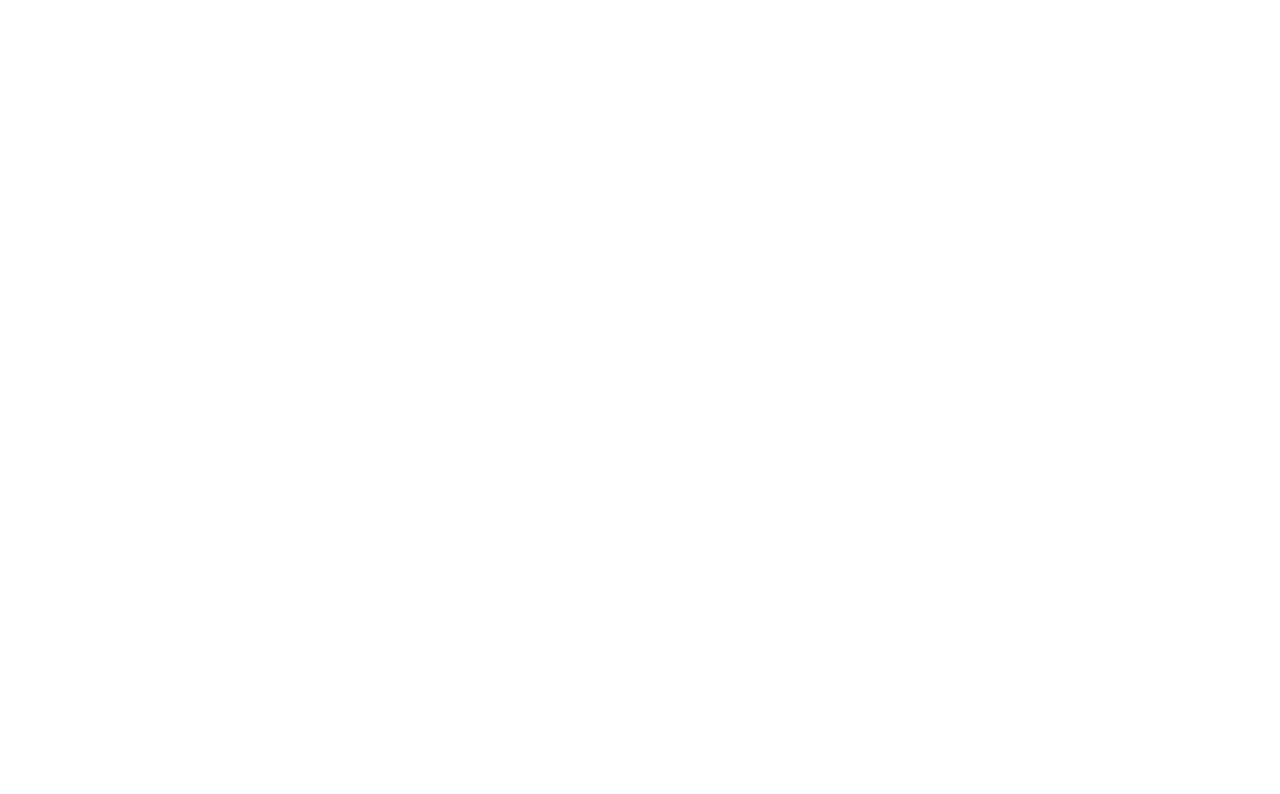
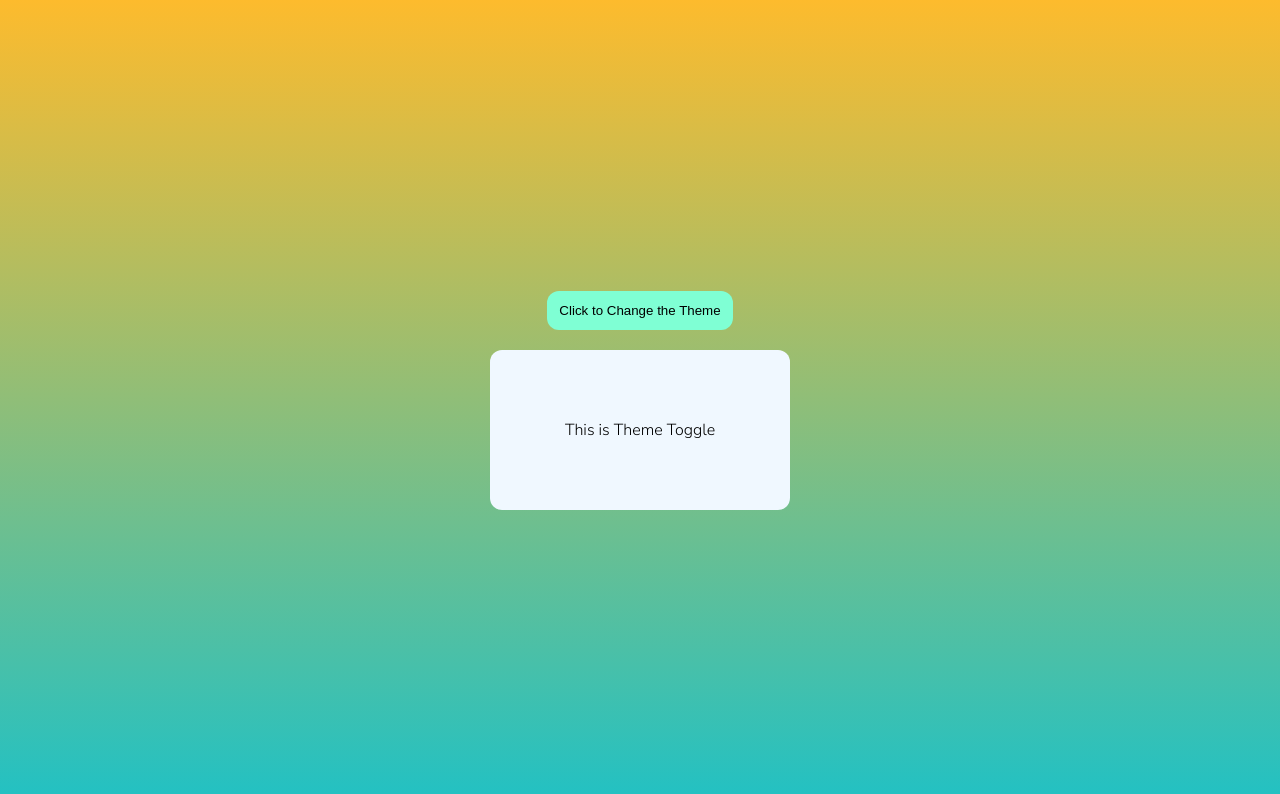
Before and after one commit to sakigo9/React-JS-Machine-Coding-Project, a React (Vite) app in the folder projects/: page /theme in a window 1280 px wide. Before the commit this address had no page. Shown: the top 794 px of the page. Built offline with nearby package versions, Linux system fonts and the light colour scheme; a web font is replaced by a local one.

Commit message:
added a theme switcher mini project using context api

```diff
--- a/projects/package.json
+++ b/projects/package.json
@@ -7,7 +7,8 @@
     "dev": "vite",
     "build": "tsc && vite build",
     "preview": "vite preview",
-    "format": "prettier --write ./src"
+    "format": "prettier --write ./src",
+    "lint":" eslint src --ext js,jsx,ts,tsx"
   },
   "dependencies": {
     "react": "^18.2.0",
--- a/projects/src/Routes.tsx
+++ b/projects/src/Routes.tsx
@@ -2,12 +2,14 @@
 import { BrowserRouter as Router, Routes, Route } from 'react-router-dom';
 import ToDosApp from './containers/ToDosApp/ToDosApp';
 import Home from './containers/Home/Home';
+import ThemeSwitch from './containers/projects/ThemeSwitch/ThemeSwitch';
 const ProjectRoutes: React.FC = () => {
   return (
     <Router>
       <Routes>
         <Route path="/" element={<Home />} />
         <Route path="/toDos" element={<ToDosApp />} />
+        <Route path="/theme" element={<ThemeSwitch />} />
       </Routes>
     </Router>
   );
--- /dev/null
+++ b/projects/src/containers/projects/ThemeSwitch/ThemeSwitch.css
@@ -0,0 +1,45 @@
+@import url('https://fonts.googleapis.com/css2?family=Noto+Sans:wght@300&family=Nunito+Sans:opsz,wght@6..12,300&display=swap');
+
+.theme-container {
+  display: flex;
+  height: 100vh;
+  flex-direction: column;
+  justify-content: center;
+  align-items: center;
+  gap: 20px;
+  font-family: 'Noto Sans', sans-serif;
+  font-family: 'Nunito Sans', sans-serif;
+  background: rgb(34, 193, 195);
+  background: linear-gradient(
+    0deg,
+    rgba(34, 193, 195, 1) 0%,
+    rgba(253, 187, 45, 1) 100%
+  );
+}
+
+.theme-container-button {
+  border-radius: 12px;
+  padding: 12px;
+  border: none;
+  background-color: aquamarine;
+  cursor: pointer;
+}
+
+.theme-container-card {
+  display: flex;
+  height: 20vh;
+  width: 300px;
+  justify-content: center;
+  align-items: center;
+  border-radius: 12px;
+  padding: 12px;
+}
+
+.dark {
+  background-color: black;
+  color: #fff;
+}
+
+.light {
+  background-color: aliceblue;
+}
--- /dev/null
+++ b/projects/src/containers/projects/ThemeSwitch/ThemeSwitch.tsx
@@ -0,0 +1,31 @@
+import React, { useEffect, useState } from 'react';
+import { Theme, ThemeProvider } from '../../../context/useTheme';
+import './ThemeSwitch.css';
+
+const ThemeSwitch = () => {
+  const [theme, setTheme] = useState<Theme>('light');
+
+  useEffect(() => {
+    document
+      .querySelector('.theme-container-card')
+      ?.classList.remove('dark', 'light');
+    document.querySelector('.theme-container-card')?.classList.add(theme);
+  }, [theme]);
+
+  const toggleTheme = () => {
+    setTheme(theme === 'dark' ? 'light' : 'dark');
+  };
+
+  return (
+    <ThemeProvider value={{ theme, toggleTheme }}>
+      <div className="theme-container">
+        <button className="theme-container-button" onClick={toggleTheme}>
+          Click to Change the Theme
+        </button>
+        <div className="theme-container-card light"> This is Theme Toggle</div>
+      </div>
+    </ThemeProvider>
+  );
+};
+
+export default ThemeSwitch;
--- /dev/null
+++ b/projects/src/context/useTheme.ts
@@ -0,0 +1,16 @@
+import { createContext, useContext } from 'react';
+
+export type Theme = 'light' | 'dark';
+
+interface ThemeContextProps {
+  theme: Theme;
+  toggleTheme: () => void;
+}
+
+const ThemeContext = createContext<ThemeContextProps | undefined>(undefined);
+
+export const ThemeProvider = ThemeContext.Provider;
+
+export const useTheme = () => {
+  return useContext(ThemeContext);
+};
```
